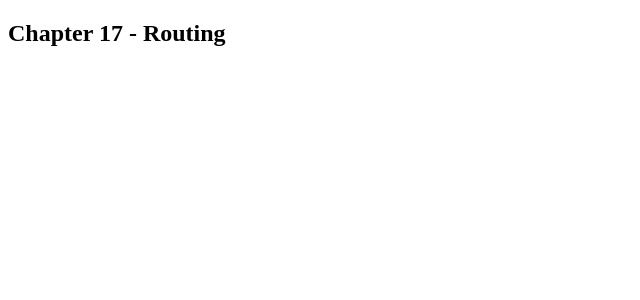
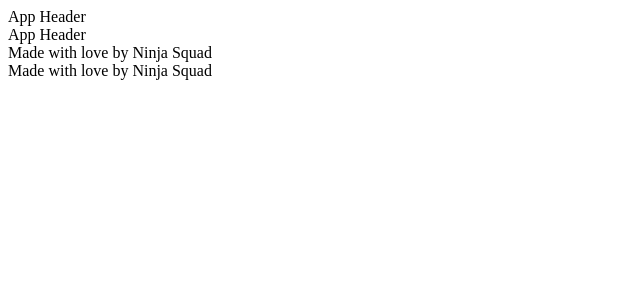
Before and after one commit to NguyenT01/angular-self-learning, an Angular app in the folder chapter17/: page / in a window 1280 px wide. Shown: the top 300 px of the page, without its empty margins (0-640 px from the left). Built offline with nearby package versions, Linux system fonts and the light colour scheme.

Commit message:
Implement routing and layout for Chapter 17 with header, footer, and races component

```diff
--- a/chapter17/src/app/app.component.html
+++ b/chapter17/src/app/app.component.html
@@ -1 +1,9 @@
-<h2>Chapter 17 - Routing</h2>
+<header>
+    <nav>App Header</nav>
+</header>
+<main>
+    <router-outlet/>
+</main>
+<footer>
+    Made with love by Ninja Squad
+</footer>
--- a/chapter17/src/app/app.component.ts
+++ b/chapter17/src/app/app.component.ts
@@ -1,8 +1,9 @@
 import { Component } from '@angular/core';
+import { RouterOutlet } from '@angular/router';
 
 @Component({
   selector: 'app-root',
-  imports: [],
+  imports: [RouterOutlet],
   templateUrl: './app.component.html',
   styleUrl: './app.component.scss'
 })
--- a/chapter17/src/app/app.config.ts
+++ b/chapter17/src/app/app.config.ts
@@ -1,5 +1,9 @@
 import { ApplicationConfig, provideZoneChangeDetection } from '@angular/core';
+import { routes } from './app.routes';
+import { provideRouter } from '@angular/router';
 
 export const appConfig: ApplicationConfig = {
-  providers: [provideZoneChangeDetection({ eventCoalescing: true })]
+  providers: [provideZoneChangeDetection({ eventCoalescing: true }),
+    provideRouter(routes)
+  ]
 };
--- /dev/null
+++ b/chapter17/src/app/races/races.component.html
@@ -0,0 +1 @@
+<p>races works!</p>
```
Also changed, not shown: chapter17/src/app/app.routes.ts (added, +8 -0 lines), chapter17/src/app/races/races.component.ts (added, +11 -0 lines), chapter17/src/app/races/races.component.scss (added), 1 other file (tests, documents, lock files or other folders).
